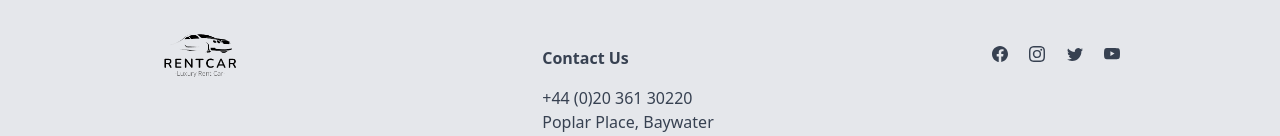
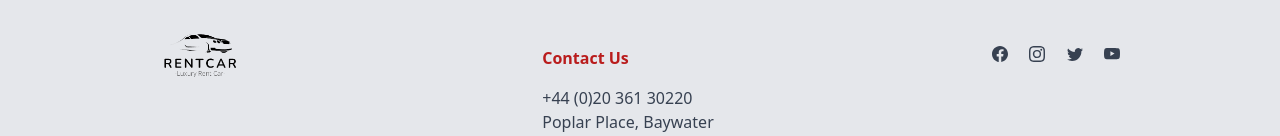
Before and after one commit to dragg54/luxury-cars, a React (Create React App) app: page / in a window 1280 px wide. Shown: the part 2310-2446 px from the top of the page. Built offline with nearby package versions, Linux system fonts and the light colour scheme.

Commit message:
changed text color

```diff
--- a/src/components/Footer.js
+++ b/src/components/Footer.js
@@ -11,7 +11,7 @@ const Footer = () => {
           className="w-32 h-32 -ml-6 text-white self-start -mt-10 md:-mt-16"
         />
         <div>
-          <h3 className="font-extrabold mb-4 -mt-8 md:mt-0">Contact Us</h3>
+          <h3 className="font-extrabold mb-4 -mt-8 md:mt-0 text-red-700">Contact Us</h3>
           <p>+44 (0)20 361 30220</p>
           <p>Poplar Place, Baywater</p>
           <p>London W2 4AS</p>
```
